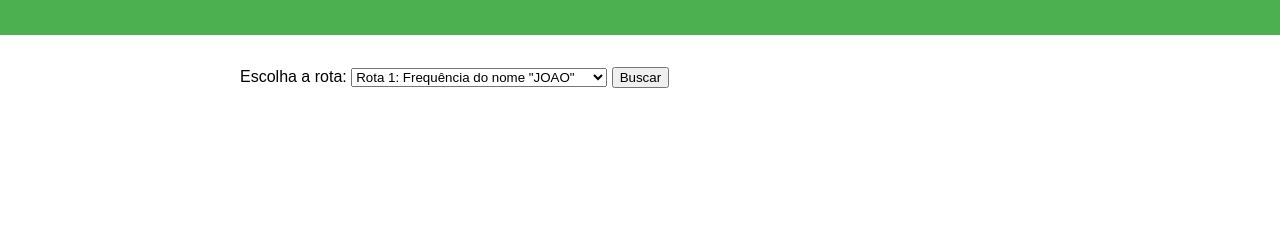
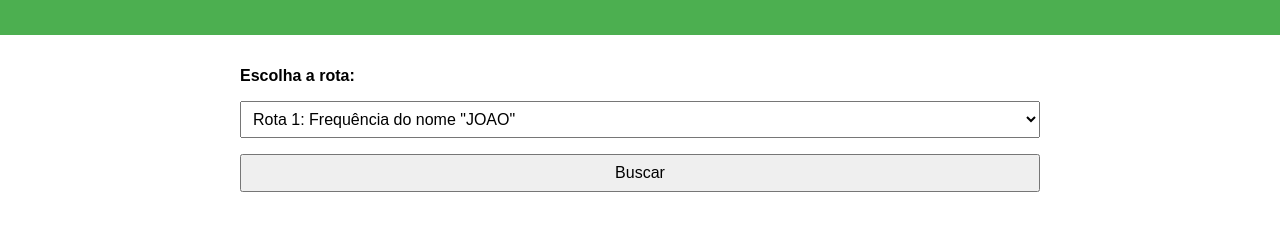
Before and after one commit to jvfeltrin/API-JSON, a plain HTML site: page index.html in a window 1280 px wide. Shown: the part 77-308 px from the top of the page. Drawn offline with Linux system fonts and the light colour scheme; a script that the page names is missing.

Commit message:
formulario e labels

```diff
--- a/style.css
+++ b/style.css
@@ -18,3 +18,20 @@ body {
     width: 100%;
     max-width: 800px;
     }
+    form {
+    display: flex;
+    flex-direction: column;
+    gap: 1rem;
+    margin-bottom: 2rem;
+    }
+    label {
+    font-weight: bold;
+    }
+    input, select, button {
+    padding: 0.5rem;
+    font-size: 1rem;
+    }
+    input, select, button {
+padding: 0.5rem;
+font-size: 1rem;
+}
```
